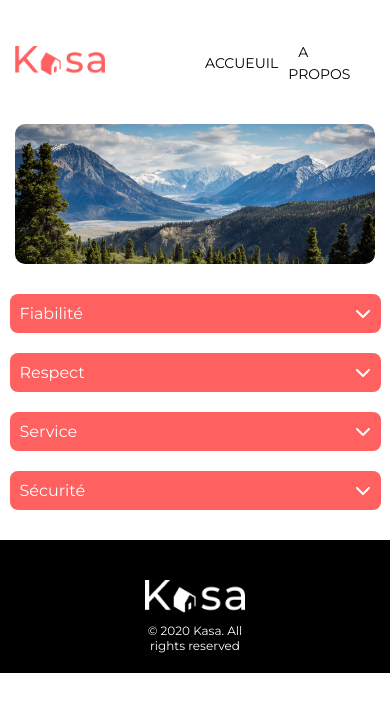
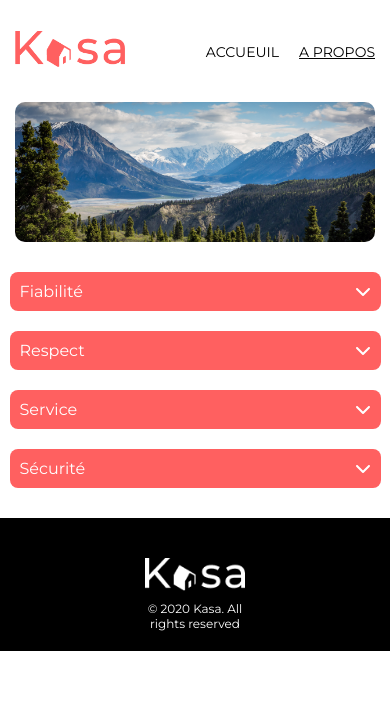
Before and after one commit to Enkiduduh/Projet-8-OpenClassrooms, a React (Create React App) app: page /about in a window 390 px wide. Shown: the top 712 px of the page. Built offline with nearby package versions, Linux system fonts and the light colour scheme.

Commit message:
code review

```diff
--- a/src/App.js
+++ b/src/App.js
@@ -14,7 +14,7 @@ function App() {
     return (
         <BrowserRouter>
             <Routes>
-                <Route path="/" element={<Home />} />
+                <Route path="/home" element={<Home />} />
                 <Route path="/about" element={<About />} />
                 <Route path="/logement/:id" element={<Logement />} />
                 <Route path="*" element={<NotFound />} />
--- a/src/components/Banner.js
+++ b/src/components/Banner.js
@@ -1,9 +1,13 @@
 import React, { useState, useEffect } from 'react'
+import { useLocation } from 'react-router-dom'
 import { Link } from 'react-router-dom'
 import logo from '../assets/logo.png'
 
 function Banner() {
     const [isScreenWider, setIsScreenWider] = useState(window.innerWidth > 480)
+    const location = useLocation()
+    const currentPage = location.pathname
+    console.log(currentPage)
 
     useEffect(() => {
         const handleResize = () => {
@@ -26,15 +30,31 @@ function Banner() {
                     </div>
                     <div className="banner-text-wrapper">
                         <div>
-                            <Link to="/">
+                            {currentPage === '/home' ? (
+                                <Link to="/home">
+                                    <span
+                                        style={{ textDecoration: 'underline' }}
+                                    >
+                                        Home
+                                    </span>
+                                </Link>
+                            ) : (
+                                <Link to="/home">
                                     <span>Home</span>
                                 </Link>
+                            )}
                         </div>
-                        <div>
+                        {currentPage === '/about' ? (
+                            <Link to="/about">
+                                <span style={{ textDecoration: 'underline' }}>
+                                    A propos
+                                </span>
+                            </Link>
+                        ) : (
                             <Link to="/about">
                                 <span>A propos</span>
                             </Link>
-                        </div>
+                        )}
                     </div>
                 </>
             ) : (
@@ -44,14 +64,34 @@ function Banner() {
                     </div>
                     <div className="banner-text-wrapper">
                         <div>
-                            <Link to="/">
+                            {currentPage === '/home' ? (
+                                <Link to="/home">
+                                    <span
+                                        style={{ textDecoration: 'underline' }}
+                                    >
+                                        ACCUEUIL
+                                    </span>
+                                </Link>
+                            ) : (
+                                <Link to="/home">
                                     <span>ACCUEUIL</span>
                                 </Link>
+                            )}
                         </div>
                         <div>
+                            {currentPage === '/about' ? (
+                                <Link to="/about">
+                                    <span
+                                        style={{ textDecoration: 'underline' }}
+                                    >
+                                        A PROPOS
+                                    </span>
+                                </Link>
+                            ) : (
                                 <Link to="/about">
                                     <span>A PROPOS</span>
                                 </Link>
+                            )}
                         </div>
                     </div>
                 </>
--- a/src/components/Rating.js
+++ b/src/components/Rating.js
@@ -1,27 +1,52 @@
 import { FontAwesomeIcon } from '@fortawesome/react-fontawesome'
 import { faStar } from '@fortawesome/free-solid-svg-icons'
-import { useState, useEffect } from 'react';
+import { useState, useEffect } from 'react'
 
 function Rating({ rating }) {
-    const [stars, setStars] = useState([]);
+    const [stars, setStars] = useState([])
+    const [isScreenWider, setIsScreenWider] = useState(window.innerWidth > 480)
 
     useEffect(() => {
-        const coloredStars = [];
+        const coloredStars = []
         for (let i = 1; i <= 5; i++) {
             if (i <= rating) {
-                coloredStars.push(<FontAwesomeIcon key={i} icon={faStar} className="star star-colored" />);
+                coloredStars.push(
+                    <FontAwesomeIcon
+                        key={i}
+                        icon={faStar}
+                        className="star star-colored"
+                    />,
+                )
             } else {
-                coloredStars.push(<FontAwesomeIcon key={i} icon={faStar} className="star" />);
+                coloredStars.push(
+                    <FontAwesomeIcon key={i} icon={faStar} className="star" />,
+                )
             }
         }
-        setStars(coloredStars);
-    }, [rating]);
+        setStars(coloredStars)
+    }, [rating])
+
+    useEffect(() => {
+        const handleResize = () => {
+            setIsScreenWider(window.innerWidth > 480)
+        }
+
+        window.addEventListener('resize', handleResize)
+
+        return () => {
+            window.removeEventListener('resize', handleResize)
+        }
+    }, [])
 
     return (
-        <div className="card-rating">
-            {stars}
-        </div>
-    );
+        <>
+            {isScreenWider ? (
+                <div className="card-rating">{stars}</div>
+            ) : (
+                <div className="card-rating">{stars}</div>
+            )}
+        </>
+    )
 }
 
-export default Rating;
+export default Rating
--- a/src/styles/Index.css
+++ b/src/styles/Index.css
@@ -47,15 +47,15 @@
 .banner .banner-text-wrapper {
   font-size: 18px;
   display: flex;
-  justify-content: space-between;
+  justify-content: right;
   align-items: center;
   padding: 20px 0;
   width: 50%;
   font-family: "Montserrat", sans-serif;
 }
 .banner .banner-text-wrapper span {
-  margin: 0 10px;
-  color: #ff6060;
+  margin: 0 0 0 50px;
+  color: black;
 }
 .banner .banner-text-wrapper span:hover {
   border-bottom: 2px solid black;
@@ -69,11 +69,15 @@
     margin: 0 15px;
   }
   .banner img {
-    width: 90px;
+    width: 110px;
+  }
+  .banner .banner-text-wrapper {
+    width: 70%;
   }
   .banner .banner-text-wrapper span {
     font-size: 14px;
     color: black;
+    margin: 0 0 0 20px;
   }
 }
 .UnderBannerImg-container {
@@ -317,8 +321,8 @@
 
 @media only screen and (max-width: 480px) {
   .container .collapse-container {
+    margin: 10px auto;
     width: 90%;
-    margin: 10px auto;
   }
   .container .window-content {
     width: 86%;
@@ -533,6 +537,18 @@ a .logement-card .logement-title {
   color: #ff6060;
 }
 
+@media only screen and (max-width: 480px) {
+  .card-rating {
+    width: 150px;
+  }
+  .card-rating .star {
+    color: lightgrey;
+    margin-left: 5px;
+  }
+  .card-rating .star-colored {
+    color: #ff6060;
+  }
+}
 .card-tags {
   display: flex;
   margin: 0;
--- a/src/styles/_banner.scss
+++ b/src/styles/_banner.scss
@@ -1,4 +1,3 @@
-
 .banner {
     margin: 0 50px;
     background: white;
@@ -14,14 +13,14 @@
     .banner-text-wrapper {
         font-size: 18px;
         display: flex;
-        justify-content: space-between;
+        justify-content: right;
         align-items: center;
         padding: 20px 0;
         width: 50%;
         font-family: 'Montserrat', sans-serif;
         span {
-            margin: 0 10px;
-            color: #ff6060;
+            margin: 0 0 0 50px;
+            color: black;
             &:hover {
                 border-bottom: 2px solid black;
             }
@@ -32,17 +31,20 @@
     }
 }
 
-@media only screen and (max-width:480px) {
+@media only screen and (max-width: 480px) {
     .banner {
-      margin: 0 15px;
+        margin: 0 15px;
         img {
-            width: 90px;
+            width: 110px;
         }
         .banner-text-wrapper {
-          span {
-            font-size: 14px;
-            color: black;
-          }
+            width: 70%;
+            span {
+                font-size: 14px;
+                color: black;
+                margin: 0 0 0 20px;
+            }
         }
     }
+
 }
--- a/src/styles/_collapse.scss
+++ b/src/styles/_collapse.scss
@@ -58,8 +58,8 @@
 @media only screen and (max-width:480px) {
   .container {
     .collapse-container {
+      margin: 10px auto;
       width: 90%;
-      margin: 10px auto;
     }
     .window-content {
       width: 86%;
```
Also changed, not shown: src/styles/_rating.scss (+13 -0 lines), 1 other file (tests, documents, lock files or other folders). Lines whose indentation alone changed are shown as unchanged.
